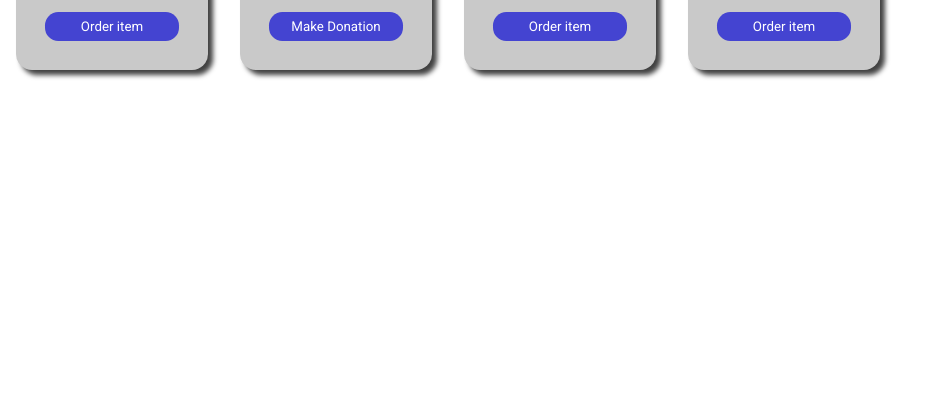
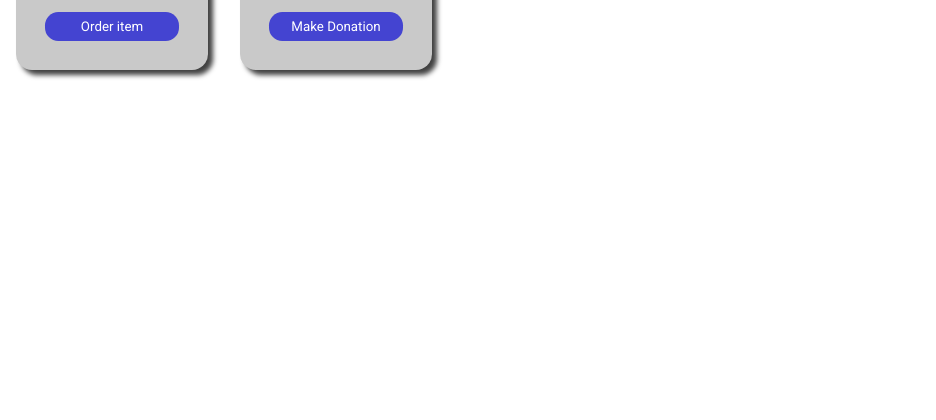
Before and after one commit to M4tasG/Merchant_HomeTask, a Flask app: page / in a window 1280 px wide. Shown: the part 193-613 px from the top of the page, without its empty margins (0-936 px from the left). Run offline with Flask 3, Linux system fonts and the light colour scheme.

Commit message:
fixed redirects to not be local, removed unecessary redirects

```diff
--- a/templates/index.html
+++ b/templates/index.html
@@ -15,19 +15,11 @@
     <div class="item-container">
         <div class="item">
             <img src="https://static.vecteezy.com/system/resources/previews/005/892/013/non_2x/hand-drawn-guitar-doodle-icon-isolated-on-white-background-illustration-free-vector.jpg">
-            <button><a href="http://127.0.0.1:5000/checkout">Order item</a></button>
+            <button><a href="/checkout">Order item</a></button>
         </div>
         <div class="item">
             <img src="https://static.vecteezy.com/system/resources/previews/005/892/013/non_2x/hand-drawn-guitar-doodle-icon-isolated-on-white-background-illustration-free-vector.jpg">
-            <button><a href="http://127.0.0.1:5000/checkout-variable">Make Donation</a></button>
-        </div>
-        <div class="item">
-            <img src="https://static.vecteezy.com/system/resources/previews/005/892/013/non_2x/hand-drawn-guitar-doodle-icon-isolated-on-white-background-illustration-free-vector.jpg">
-            <button><a href="http://127.0.0.1:5000/checkout">Order item</a></button>
-        </div>
-        <div class="item">
-            <img src="https://static.vecteezy.com/system/resources/previews/005/892/013/non_2x/hand-drawn-guitar-doodle-icon-isolated-on-white-background-illustration-free-vector.jpg">
-            <button><a href="http://127.0.0.1:5000/checkout">Order item</a></button>
+            <button><a href="/checkout-variable">Make Donation</a></button>
         </div>
     </div>
 
```
